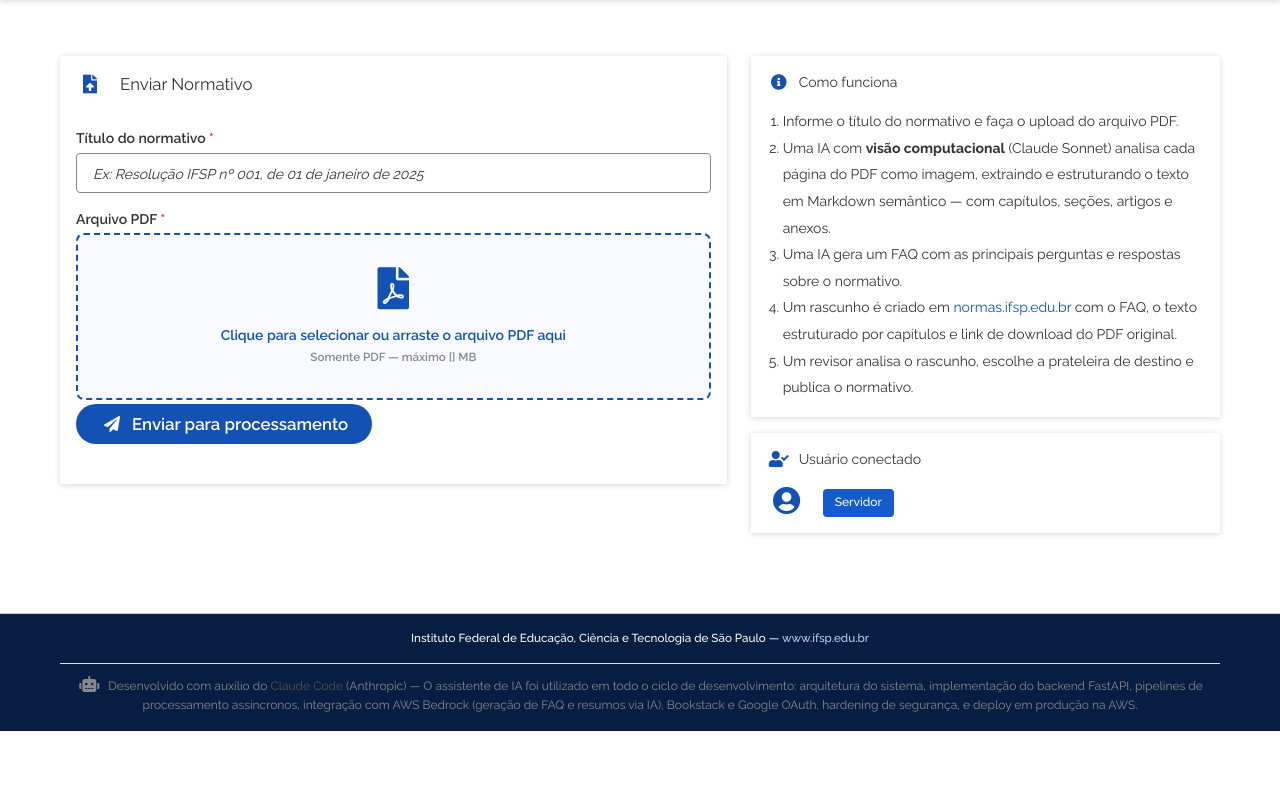
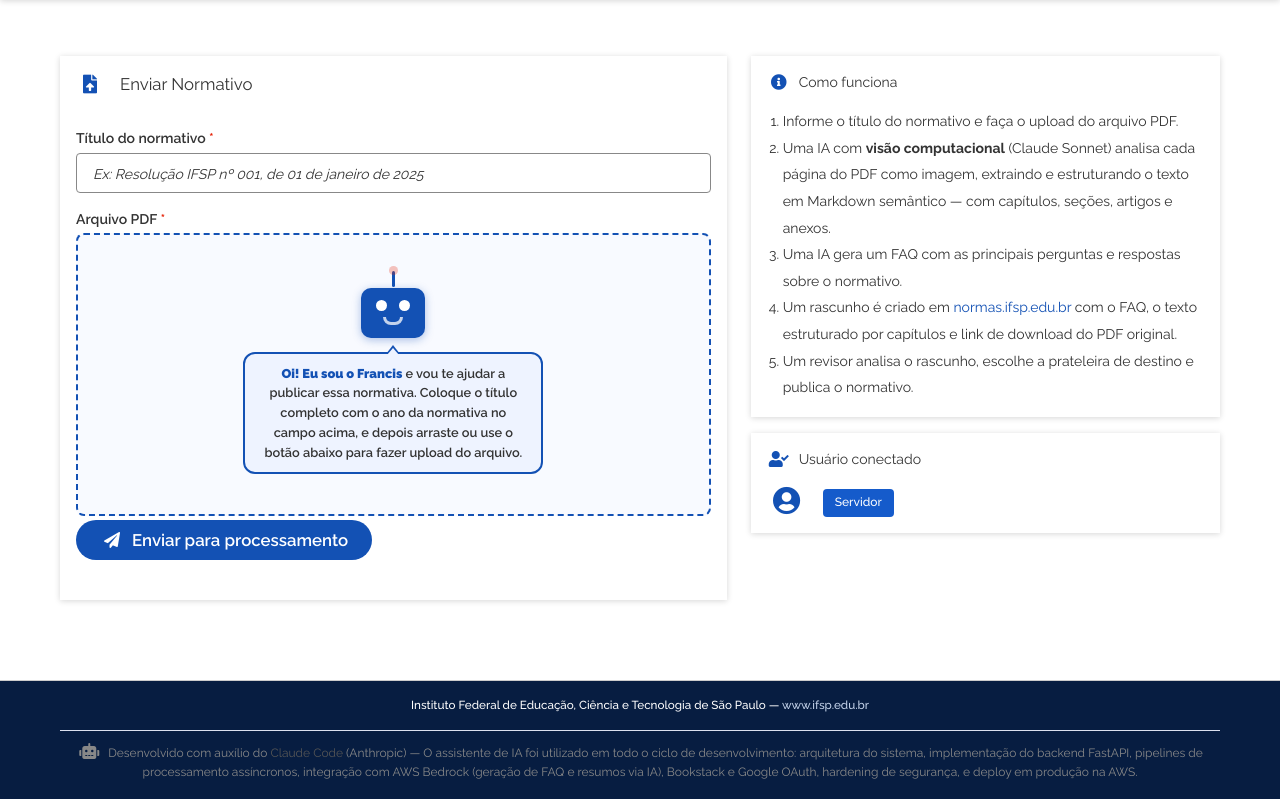
Before and after one commit to menzani/auto-ifsp-normas, a FastAPI app: template app/templates/index.html in a window 1280 px wide. Shown: the part 68-867 px from the top of the page. Before the commit the page ends 799 px from the top, so only its background shows below. Run offline with FastAPI, Linux system fonts and the light colour scheme; the template is opened without the code that fills it: most values are stand-ins (such as "Sample title", 1, 10 or a date in 2020); parts of the project's set-up code (start-up, migrations or seed data) failed here and were passed over; some libraries are stand-ins or nearby versions; some web fonts are replaced.

Commit message:
feat: Francis aparece no drop zone inicial e orienta o usuário
Cabeça animada do Francis (antena + olhos piscando + sorriso) substitui
o ícone de PDF no estado inicial, com balão de apresentação. Ao fim do
processamento o balão exibe mensagem de submissão bem-sucedida e o botão
Revisão recebe glow verde pulsante para chamar a atenção.

Co-Authored-By: Claude Sonnet 4.6 <noreply@anthropic.com>

```diff
--- a/app/templates/index.html
+++ b/app/templates/index.html
@@ -47,13 +47,24 @@
                      border:2px dashed #1351B4; border-radius:8px; padding:2rem 1rem;
                      cursor:pointer; text-align:center; transition:background .2s;
                      background:#F8FAFF;">
-              <i class="fas fa-file-pdf fa-3x mb-3" style="color:#1351B4;" aria-hidden="true"></i>
-              <span class="text-medium-weight" style="color:#1351B4;">
-                Clique para selecionar ou arraste o arquivo PDF aqui
-              </span>
-              <span class="text-down-01 mt-1" style="color:#888;">
-                Somente PDF — máximo {{ max_size_mb }} MB
-              </span>
+              <!-- Francis — cabeça do robô assistente (estado inicial) -->
+              <div style="display:flex;flex-direction:column;align-items:center;gap:2px;padding:.25rem 0 .5rem;">
+                <div style="width:3px;height:16px;background:#1351B4;border-radius:2px;position:relative;margin-bottom:-1px;">
+                  <div style="width:9px;height:9px;background:#E52207;border-radius:50%;position:absolute;top:-5px;left:-3px;animation:antennaBlink 1s ease-in-out infinite;"></div>
+                </div>
+                <div style="width:64px;height:50px;background:#1351B4;border-radius:10px;display:flex;flex-direction:column;align-items:center;justify-content:center;gap:6px;box-shadow:0 2px 8px rgba(19,81,180,.35);">
+                  <div style="display:flex;gap:12px;">
+                    <div style="width:11px;height:11px;background:#fff;border-radius:50%;animation:eyeBlink 4s ease-in-out infinite;"></div>
+                    <div style="width:11px;height:11px;background:#fff;border-radius:50%;animation:eyeBlink 4s ease-in-out infinite .2s;"></div>
+                  </div>
+                  <div style="width:20px;height:8px;border:3px solid rgba(255,255,255,.75);border-top:none;border-radius:0 0 12px 12px;background:transparent;"></div>
+                </div>
+                <div style="margin-top:.75rem;background:#EEF3FF;border:2px solid #1351B4;border-radius:12px;padding:.6rem 1rem;font-size:.8rem;color:#333;text-align:center;max-width:300px;position:relative;line-height:1.55;">
+                  <div style="position:absolute;top:-9px;left:50%;transform:translateX(-50%);width:0;height:0;border-left:7px solid transparent;border-right:7px solid transparent;border-bottom:9px solid #1351B4;"></div>
+                  <div style="position:absolute;top:-6px;left:50%;transform:translateX(-50%);width:0;height:0;border-left:6px solid transparent;border-right:6px solid transparent;border-bottom:7px solid #EEF3FF;"></div>
+                  <strong style="color:#1351B4;">Oi! Eu sou o Francis</strong> e vou te ajudar a publicar essa normativa. Coloque o título completo com o ano da normativa no campo acima, e depois arraste ou use o botão abaixo para fazer upload do arquivo.
+                </div>
+              </div>
             </label>
             <input type="file"
                    id="pdf_file"
@@ -139,7 +150,7 @@
 </div>
 {% endblock %}
 
-{% block extra_scripts %}
+{% block extra_head %}
 <style>
   @keyframes robotFloat  { 0%,100%{transform:translateY(0)}  50%{transform:translateY(-8px)} }
   @keyframes eyeBlink    { 0%,85%,100%{transform:scaleY(1)}  92%{transform:scaleY(.1)} }
@@ -151,7 +162,11 @@
   @keyframes screenPulse { 0%,100%{opacity:1} 50%{opacity:.55} }
   @keyframes armsDone    { 0%,100%{transform:rotate(-140deg)} 50%{transform:rotate(-150deg)} }
   @keyframes scanLine    { 0%,100%{top:1px} 50%{top:calc(100% - 3px)} }
+  @keyframes reviewPulse { 0%,100%{box-shadow:0 0 0 2px #168821,0 0 8px rgba(22,136,33,.4)} 50%{box-shadow:0 0 0 4px #168821,0 0 18px rgba(22,136,33,.7)} }
 </style>
+{% endblock %}
+
+{% block extra_scripts %}
 <script>
   const pdfInput = document.getElementById('pdf_file');
   const dropZone = document.getElementById('drop-zone');
@@ -395,11 +410,18 @@
     if (isDone) {
       if (hat) hat.innerHTML = HAT_HTML['done'];
       setScreen('fa-gift', '#5DBA6D', false);
-      setBubble('Entregue! ✓', '#168821', '#F0FAF1');
+      bubble.style.whiteSpace = 'normal';
+      bubble.style.maxWidth   = '280px';
+      setBubble('Normativa submetida para avaliação! Acompanhe o processo clicando em "Revisão" acima e acesse o rascunho pelo link disponibilizado abaixo.', '#168821', '#F0FAF1');
       dropZone.style.borderColor = '#168821';
       dropZone.style.background  = '#F0FAF1';
       if (armL) { armL.style.animation = 'armsDone 0.6s ease-in-out infinite'; armL.style.transformOrigin = 'bottom center'; }
       if (armR) { armR.style.animation = 'armsDone 0.6s ease-in-out infinite .1s'; armR.style.transformOrigin = 'bottom center'; }
+      var reviewBtn = document.querySelector('a[href="/review"]');
+      if (reviewBtn) {
+        reviewBtn.style.borderRadius = '6px';
+        reviewBtn.style.animation    = 'reviewPulse 1.5s ease-in-out infinite';
+      }
     } else if (isError) {
       if (hat) hat.innerHTML = '';
       setScreen('fa-exclamation-triangle', '#F47C6A', false);
```
